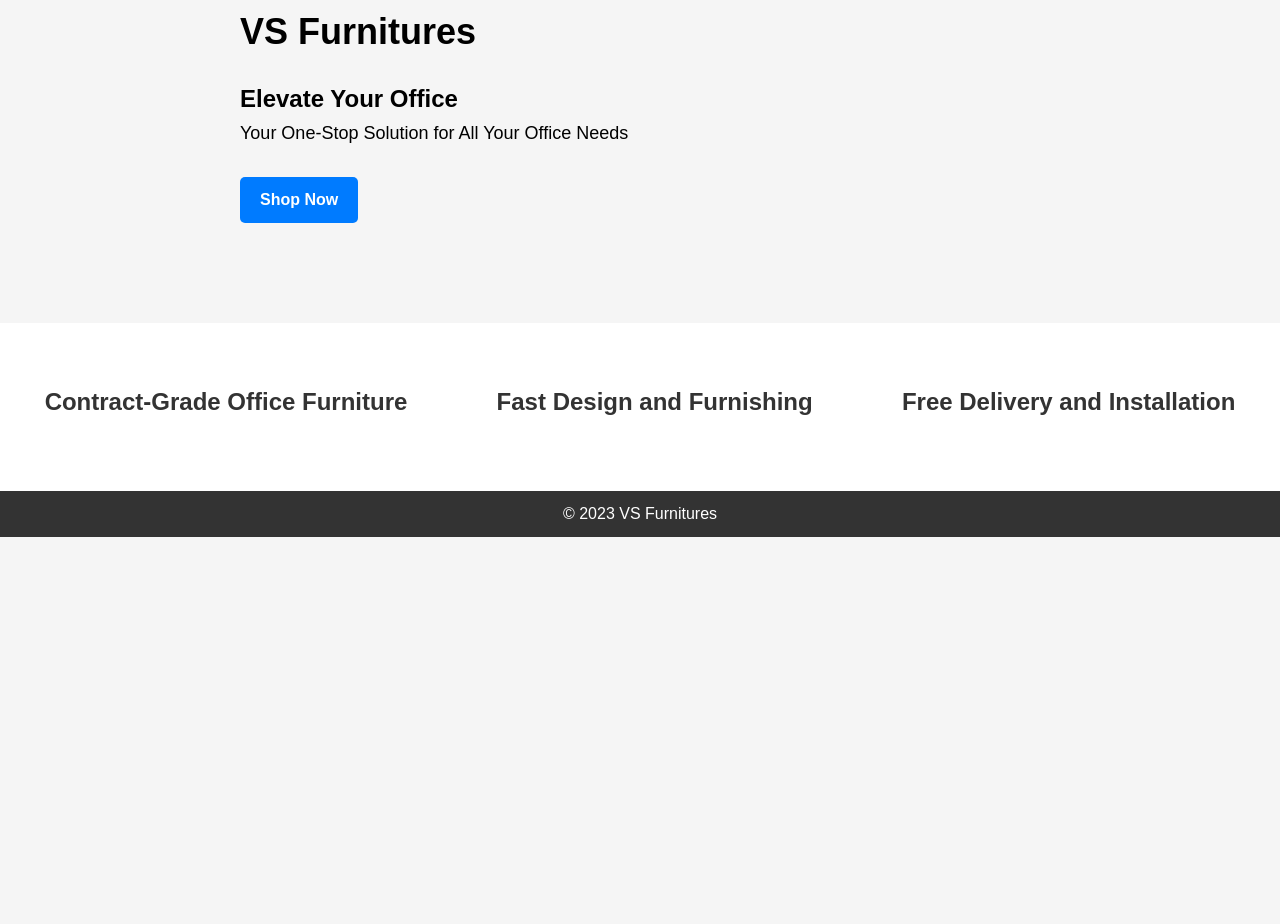
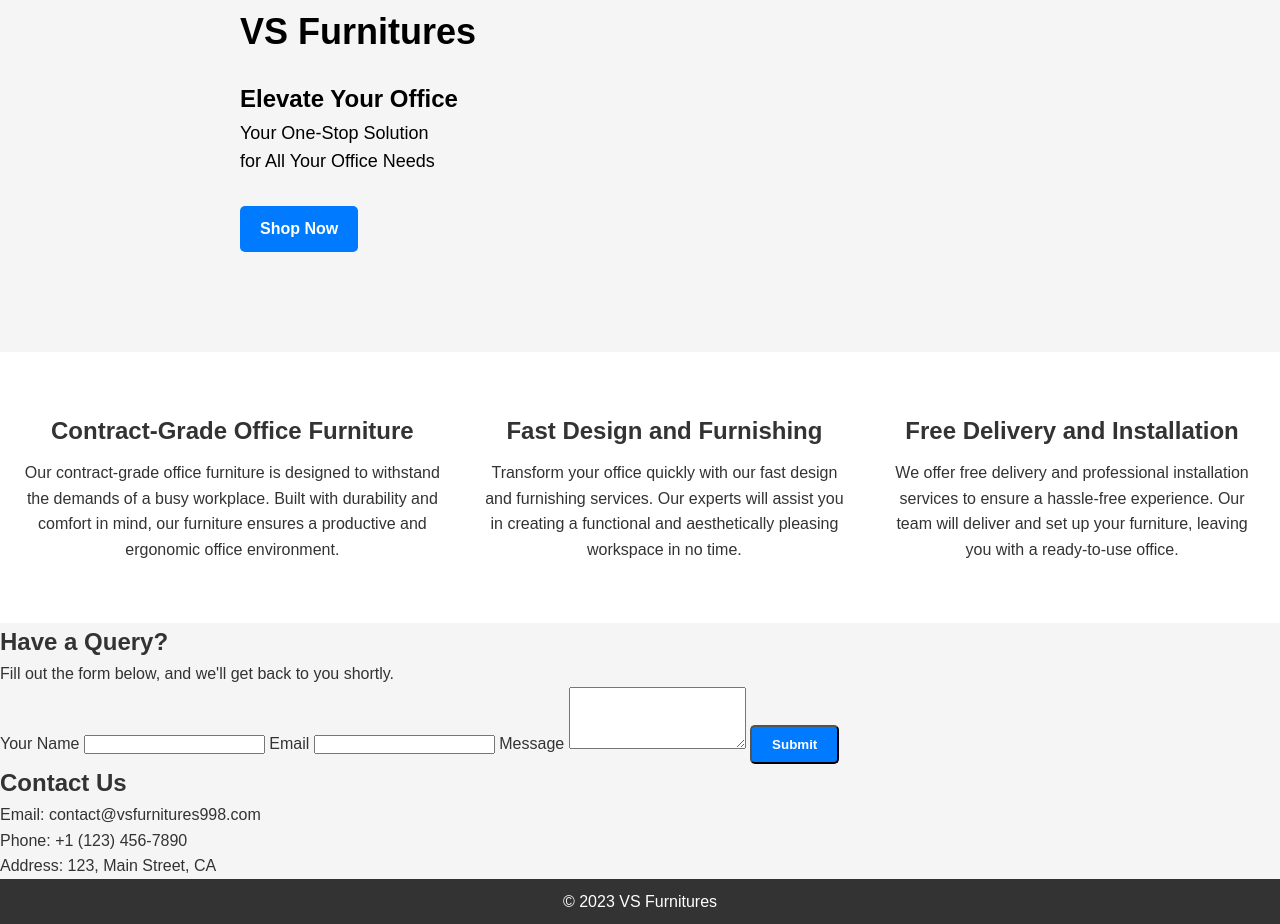
Before and after one commit to GauriRandhir/OCTANET_OCTOBER, a plain HTML site: page Index.html in a window 1280 px wide. Shown: the part 180-1104 px from the top of the page. Before the commit the page ends 800 px from the top, so only its background shows below. Drawn offline with Linux system fonts and the light colour scheme.

Commit message:
Update Index.html

```diff
--- a/Index.html
+++ b/Index.html
@@ -9,6 +9,9 @@
     <title>VS Furnitures</title>
 </head>
 <body>
+
+
+
     <header>
         <nav>
             <ul>
@@ -23,12 +26,13 @@
         <input type="text" id="search" placeholder="Search...">
         <button id="search-btn">Search</button>
     </div>
-</nav>
+
     <section class="hero">
         <div class="hero-content">
             <h1>VS Furnitures</h1>
             <h2>Elevate Your Office</h2>
-            <p>Your One-Stop Solution for All Your Office Needs</p>
+            <p>Your One-Stop Solution <br>
+                for All Your Office Needs</p>
             <a href="#" class="btn">Shop Now</a><br>
 
 
@@ -38,14 +42,47 @@
     <section class="features">
         <div class="feature">
             <h2>Contract-Grade Office Furniture</h2>
+            <p>Our contract-grade office furniture is designed to withstand the demands of a busy workplace.
+                Built with durability and comfort in mind, our furniture ensures a productive and ergonomic office environment.</p>
         </div>
         <div class="feature">
             <h2>Fast Design and Furnishing</h2>
+            <p>Transform your office quickly with our fast design and furnishing services.
+                Our experts will assist you in creating a functional and aesthetically pleasing workspace in no time.</p>
+
         </div>
         <div class="feature">
             <h2>Free Delivery and Installation</h2>
+            <p>We offer free delivery and professional installation services to ensure a hassle-free experience. Our team will deliver and set up your furniture, leaving you with a ready-to-use office.</p>
+
         </div>
     </section>
+    <section class="query-form">
+        <h2>Have a Query?</h2>
+        <p>Fill out the form below, and we'll get back to you shortly.</p>
+        <form>
+            <label for="name">Your Name</label>
+            <input type="text" id="name" name="name" required>
+
+            <label for="email">Email</label>
+            <input type="email" id="email" name="email" required>
+
+            <label for="message">Message</label>
+            <textarea id="message" name="message" rows="4" required></textarea>
+
+            <button type="submit" class="btn">Submit</button>
+        </form>
+    </section>
+
+
+<section class="contact-info">
+    <div class="contact-details">
+        <h2>Contact Us</h2>
+        <p>Email: contact@vsfurnitures998.com</p>
+        <p>Phone: +1 (123) 456-7890</p>
+        <p>Address: 123, Main Street, CA</p>
+    </div>
+</section>
 
     <footer>
         <p>&copy; 2023 VS Furnitures</p>
```
